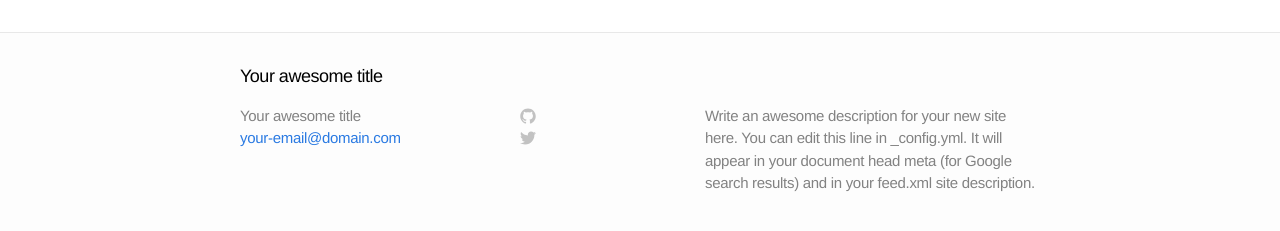
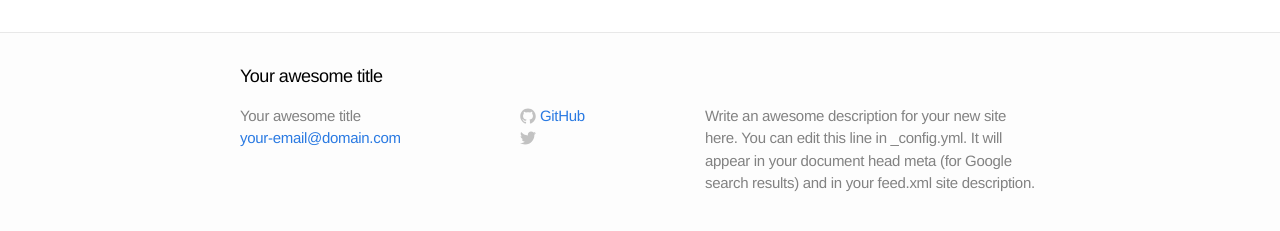
Before and after one commit to thecadams/thecadams.github.io, a Jekyll site: the page built from index.html, in a window 1280 px wide. Shown: the part 243-474 px from the top of the page. Built offline with Jekyll 4.4.1, drawn with Linux system fonts in a browser that asks for light colours.

Commit message:
Layout tweaks.

```diff
--- a/_includes/footer.html
+++ b/_includes/footer.html
@@ -14,7 +14,7 @@
     <div class="footer-col-2 column">
       <ul>
         <li>
-          <a href="https://github.com/{{ site.username }}">
+          <a href="https://github.com/{{ site.github }}">
             <span class="icon github">
               <svg version="1.1" class="github-icon-svg" xmlns="http://www.w3.org/2000/svg" xmlns:xlink="http://www.w3.org/1999/xlink" x="0px" y="0px"
                  viewBox="0 0 16 16" enable-background="new 0 0 16 16" xml:space="preserve">
@@ -29,11 +29,11 @@
                 c0,0.208,0.14,0.449,0.534,0.373c3.081-1.028,5.302-3.935,5.302-7.362C15.76,3.906,12.285,0.431,7.999,0.431z"/>
               </svg>
             </span>
-            <span class="username">{{ site.username }}</span>
+            <span class="username">{{ site.github }}</span>
           </a>
         </li>
         <li>
-          <a href="https://twitter.com/{{ site.username }}">
+          <a href="https://twitter.com/{{ site.twitter }}">
             <span class="icon twitter">
               <svg version="1.1" class="twitter-icon-svg" xmlns="http://www.w3.org/2000/svg" xmlns:xlink="http://www.w3.org/1999/xlink" x="0px" y="0px"
                  viewBox="0 0 16 16" enable-background="new 0 0 16 16" xml:space="preserve">
@@ -46,7 +46,7 @@
                 c6.015,0,9.304-4.983,9.304-9.304c0-0.142-0.003-0.283-0.009-0.423C14.976,4.29,15.531,3.714,15.969,3.058z"/>
               </svg>
             </span>
-            <span class="username">{{ site.username }}</span>
+            <span class="username">{{ site.twitter }}</span>
           </a>
         </li>
       </ul>
--- /dev/null
+++ b/_includes/image.html
@@ -0,0 +1,4 @@
+<div class="image">
+<img src="{{ include.url }}" alt="{{ include.description }}" title="{{ include.description }}"/>
+<caption align="bottom">{{ include.description }}</caption>
+</div>
```
Also changed, not shown: Gemfile (line endings or trailing spaces).
